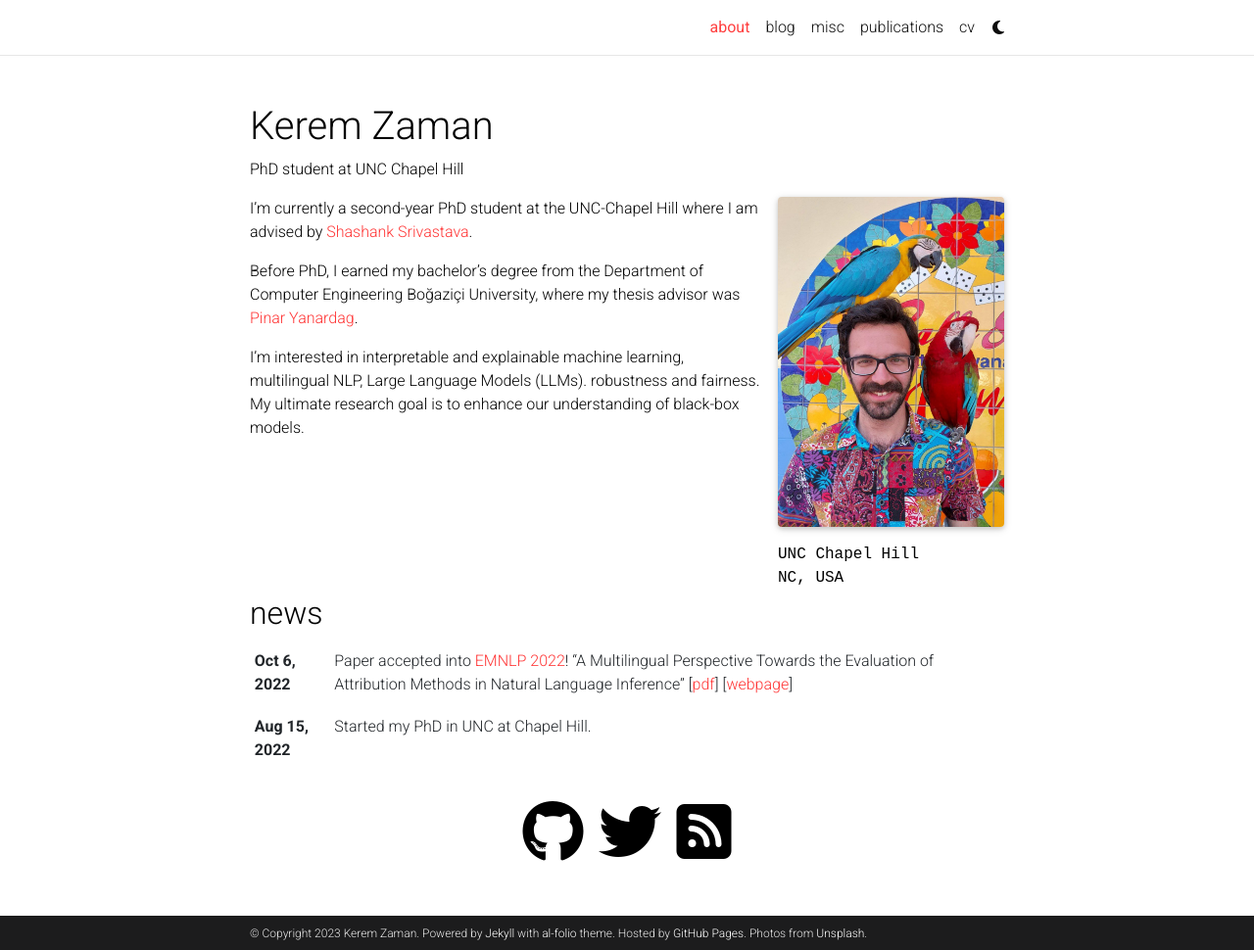
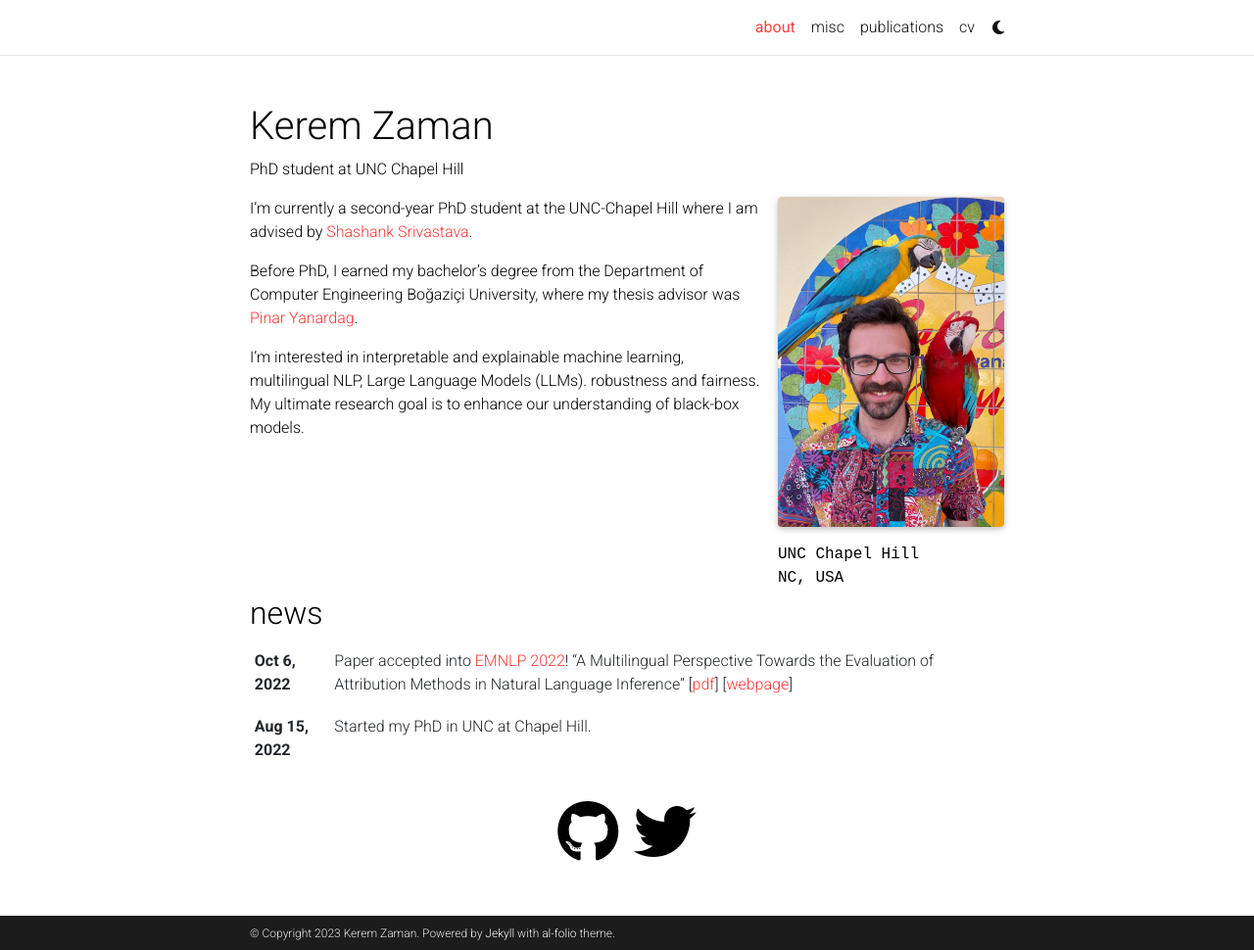
Before and after one commit to KeremZaman/keremzaman.github.io, a Jekyll site: the page built from _pages/about.md, in a window 1280 px wide and 970 px high. Shown: the whole window at 98% size. Built offline with Jekyll 4.4.1, drawn with Linux system fonts in a browser that asks for light colours; full-size pictures stand in for the smaller copies a plugin makes; comment, search, counter and statistics services are not loaded; a style sheet for code colours, icons or effects is not loaded.

Commit message:
Update config

```diff
--- a/_config.yml
+++ b/_config.yml
@@ -12,15 +12,13 @@
 
 footer_text: >
   Powered by <a href="https://jekyllrb.com/" target="_blank">Jekyll</a> with <a href="https://github.com/alshedivat/al-folio">al-folio</a> theme.
-  Hosted by <a href="https://pages.github.com/" target="_blank">GitHub Pages</a>.
-  Photos from <a href="https://unsplash.com" target="_blank">Unsplash</a>.
 keywords:
 
 lang: en # the language of your site (for example: en, fr, cn, ru, etc.)
 icon: ⚛️  # the emoji used as the favicon (alternatively, provide image name in /assets/img/)
 
 url: https://keremzaman.github.io # the base hostname & protocol for your site
-baseurl: / # the subpath of your site, e.g. /blog/
+baseurl:  # the subpath of your site, e.g. /blog/
 last_updated: false # set to true if you want to display last updated in the footer
 impressum_path:  # set to path to include impressum link in the footer, use the same path as permalink in a page, helps to conform with EU GDPR
 
@@ -46,7 +44,7 @@
 # will use title and url fields
 # Take a look to https://github.com/jekyll/jekyll-feed for more customization
 
-rss_icon: true
+rss_icon: false
 
 # -----------------------------------------------------------------------------
 # Layout
@@ -125,7 +123,7 @@
 # -----------------------------------------------------------------------------
 
 blog_name: blog # blog_name will be displayed in your blog page
-blog_nav_title: blog # your blog must have a title for it to be displayed in the nav bar
+blog_nav_title:  # your blog must have a title for it to be displayed in the nav bar
 blog_description:
 permalink: /blog/:year/:title/
 
```
